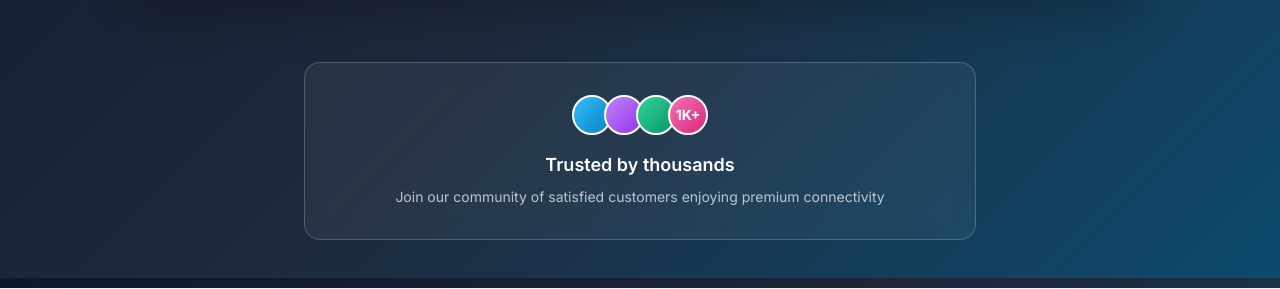
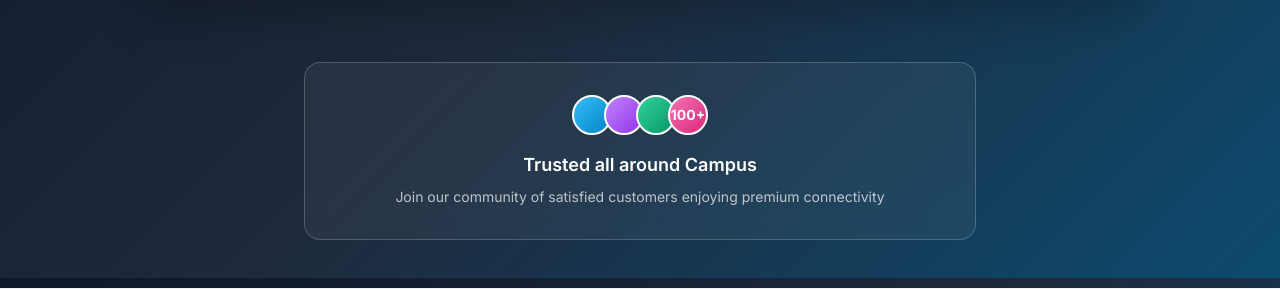
Before and after one commit to Joetib/jevoucher, a Django app: page /sales/ in a window 1280 px wide. Shown: the part 1322-1611 px from the top of the page. Run offline with Django 5.2, Linux system fonts and the light colour scheme; tables that the repository leaves empty hold one stand-in row (values such as "Sample post"); some libraries are stand-ins or nearby versions.

Commit message:
removed thousands and set as 100s

```diff
--- a/sales/templates/sales/voucher_duration_list.html
+++ b/sales/templates/sales/voucher_duration_list.html
@@ -167,11 +167,11 @@
             <div class="w-8 h-8 md:w-10 md:h-10 rounded-full bg-gradient-to-br from-premium-400 to-premium-600 border-2 border-white"></div>
             <div class="w-8 h-8 md:w-10 md:h-10 rounded-full bg-gradient-to-br from-emerald-400 to-emerald-600 border-2 border-white"></div>
             <div class="w-8 h-8 md:w-10 md:h-10 rounded-full bg-gradient-to-br from-pink-400 to-pink-600 border-2 border-white flex items-center justify-center text-white text-xs md:text-sm font-bold">
-                1K+
+                100+
             </div>
         </div>
     </div>
-    <p class="text-white font-semibold text-base md:text-lg mb-1 md:mb-2">Trusted by thousands</p>
+    <p class="text-white font-semibold text-base md:text-lg mb-1 md:mb-2">Trusted all around Campus</p>
     <p class="text-white/70 text-xs md:text-sm">Join our community of satisfied customers enjoying premium connectivity</p>
 </div>
 
```
